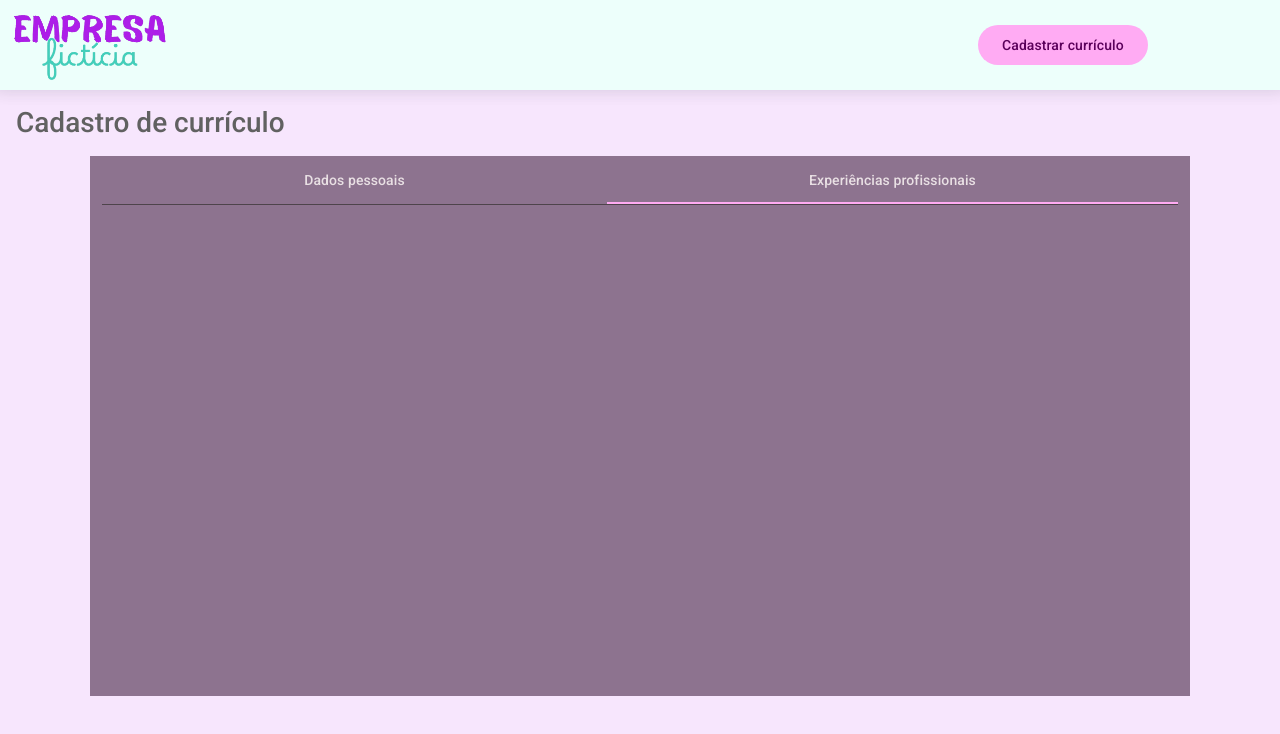
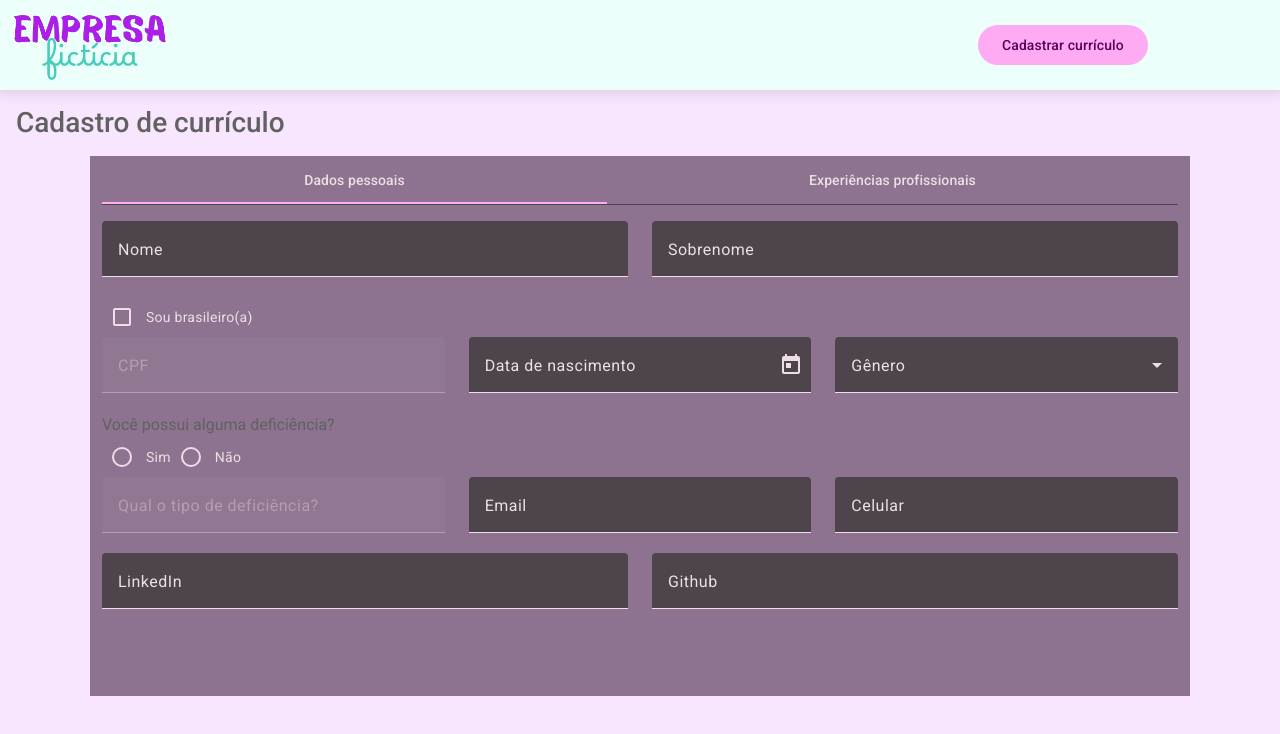
Before and after one commit to miathayde/radix-challenge, an Angular app: page /register-resume in a window 1280 px wide. Shown: the top 734 px of the page. Built offline with nearby package versions, Linux system fonts and the light colour scheme.

Commit message:
Inclusão do MatIcon e criação de funções de 'nextTab' e 'cleanAll'

```diff
--- a/src/app/register-resume/register-resume.component.ts
+++ b/src/app/register-resume/register-resume.component.ts
@@ -1,4 +1,4 @@
-import { Component } from '@angular/core';
+import { Component, ViewChild } from '@angular/core';
 import { MatTabsModule } from '@angular/material/tabs';
 import { PersonalDataComponent } from "./personal-data/personal-data.component";
 import { MatButtonModule } from '@angular/material/button';
@@ -12,6 +12,7 @@ import { MatFormFieldModule } from '@angular/material/form-field';
 import { FormsModule } from '@angular/forms';
 import { CommonModule } from '@angular/common';
 import { PersonalDataModel } from '../../models/personal-data';
+import { MatIconModule } from '@angular/material/icon';
 
 @Component({
   selector: 'app-register-resume',
@@ -28,16 +29,25 @@ import { PersonalDataModel } from '../../models/personal-data';
     MatDatepickerModule,
     MatNativeDateModule,
     MatCheckboxModule,
-    MatRadioModule
+    MatRadioModule,
+    MatIconModule
   ],
   templateUrl: './register-resume.component.html',
   styleUrl: './register-resume.component.scss'
 })
 export class RegisterResumeComponent {
   personalData: PersonalDataModel = new PersonalDataModel();
-  selectedTabIndex: number = 1;
+  selectedTabIndex: number = 0;
 
   setPersonalData(data: PersonalDataModel) {
     this.personalData = data;
   }
+
+  nextTab() {
+    this.selectedTabIndex = 1;
+  }
+
+  cleanAll() {
+    this.personalData = new PersonalDataModel();
+  }
 }
```
